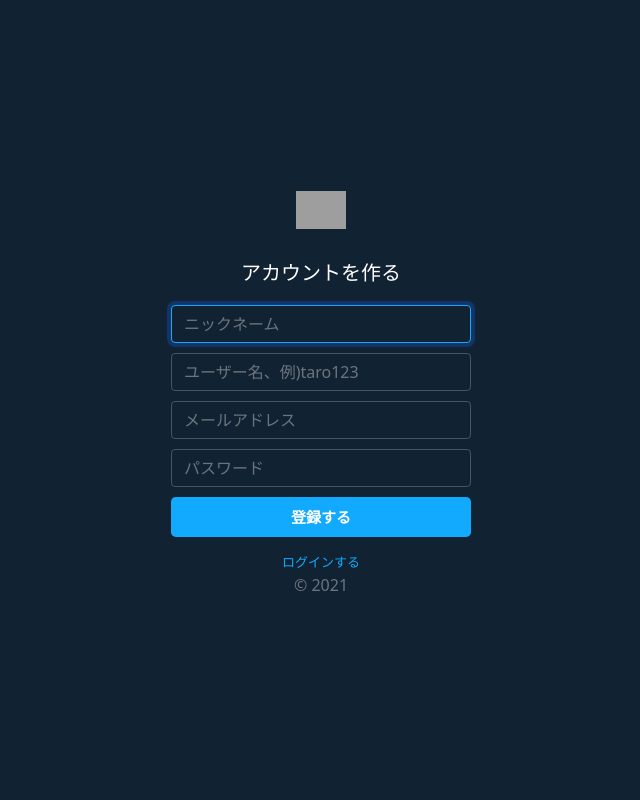
After one commit to otsu-kento/TwitterClone, a PHP site: page /sign-up.php in a window 1280 px wide. The commit adds this page. Shown: the whole page, without its empty margins (319-959 px from the left). Run offline with PHP 8.4, Linux system fonts and the light colour scheme; grey boxes are pictures that could not be loaded.

Commit message:
会員登録画面、ログイン画面実装

```diff
--- a/views/css/style.css
+++ b/views/css/style.css
@@ -1,4 +1,116 @@
-/* å…¨ä½“ */
+/*
+user agent stylesheet リセット
+****/
+/*
+html5doctor.com Reset Stylesheet
+v1.6.1
+Last Updated: 2010-09-17
+Author: Richard Clark - http://richclarkdesign.com
+Twitter: @rich_clark
+*/
+
+html, body, div, span, object, iframe,
+h1, h2, h3, h4, h5, h6, p, blockquote, pre,
+abbr, address, cite, code,
+del, dfn, em, img, ins, kbd, q, samp,
+small, strong, sub, sup, var,
+b, i,
+dl, dt, dd, ol, ul, li,
+fieldset, form, label, legend,
+table, caption, tbody, tfoot, thead, tr, th, td,
+article, aside, canvas, details, figcaption, figure,
+footer, header, hgroup, menu, nav, section, summary,
+time, mark, audio, video {
+    margin:0;
+    padding:0;
+    border:0;
+    outline:0;
+    font-size:100%;
+    vertical-align:baseline;
+    background:transparent;
+}
+
+body {
+    line-height:1;
+}
+
+article,aside,details,figcaption,figure,
+footer,header,hgroup,menu,nav,section {
+    display:block;
+}
+
+nav ul {
+    list-style:none;
+}
+
+blockquote, q {
+    quotes:none;
+}
+
+blockquote:before, blockquote:after,
+q:before, q:after {
+    content:'';
+    content:none;
+}
+
+a {
+    margin:0;
+    padding:0;
+    font-size:100%;
+    vertical-align:baseline;
+    background:transparent;
+}
+
+/* change colours to suit your needs */
+ins {
+    background-color:#ff9;
+    color:#000;
+    text-decoration:none;
+}
+
+/* change colours to suit your needs */
+mark {
+    background-color:#ff9;
+    color:#000;
+    font-style:italic;
+    font-weight:bold;
+}
+
+del {
+    text-decoration: line-through;
+}
+
+abbr[title], dfn[title] {
+    border-bottom:1px dotted;
+    cursor:help;
+}
+
+table {
+    border-collapse:collapse;
+    border-spacing:0;
+}
+
+/* change border colour to suit your needs */
+hr {
+    display:block;
+    height:1px;
+    border:0;
+    border-top:1px solid #cccccc;
+    margin:1em 0;
+    padding:0;
+}
+
+input, select {
+    vertical-align:middle;
+}
+
+/*
+全体
+****/
+html {
+    height: 100%;
+}
+
 .container {
     display: flex;
     justify-content: center;
@@ -51,7 +163,9 @@ a {
     text-decoration: none;
 }
 
-/* ã‚µã‚¤ãƒ‰ */
+/*
+サイド
+****/
 .side .side-inner {
     top: 0px;
     padding-top: 20px;
@@ -104,7 +218,9 @@ a {
     }
 }
 
-/* ãƒ¡ã‚¤ãƒ³ */
+/*
+メイン
+****/
 .main .main-header {
     padding: 20px;
     border-bottom: 1px solid #eef;
@@ -117,7 +233,9 @@ a {
     font-weight: bold;
 }
 
-/* ãƒ›ãƒ¼ãƒ  */
+/*
+ホーム
+****/
 .home .tweet-post {
     display: flex;
     padding: 10px;
@@ -245,3 +363,47 @@ a {
         margin-top: 10px;
     }
 }
+
+/*
+会員登録（ログイン共用）
+****/
+body.signup {
+    display: flex;
+    align-items: center;
+    padding-top: 40px;
+    padding-bottom: 40px;
+    height: 100%;
+}
+.signup {
+    background-color: #123;
+    color: #fff;
+}
+.signup .form-signup {
+    width: 100%;
+    max-width: 330px;
+    padding: 15px;
+    margin: auto;
+}
+.signup .logo-white {
+    margin-bottom: 30px;
+    width: 50px;
+}
+.signup h1 {
+    font-size: 20px;
+    margin-bottom: 20px;
+}
+.signup input {
+    margin-bottom: 10px;
+    background-color: #123;
+    border-color: #456;
+    color: #fff;
+}
+.signup input:focus {
+    background-color: #123;
+    border-color: #1af;
+    color: #fff;
+}
+
+.signup input:-webkit-autofill {
+    -webkit-box-shadow: 0 0 0px 1000px #123 inset;
+}
--- /dev/null
+++ b/views/sign-up.php
@@ -0,0 +1,29 @@
+<!DOCTYPE html>
+<html lang="ja">
+<head>
+    <meta charset="UTF-8">
+    <meta http-equiv="X-UA-Compatible" content="IE=edge">
+    <meta name="viewport" content="width=device-width, initial-scale=1.0">
+    <link rel="icon" href="/TwitterClone/views/img/logo-twitterblue.svg">
+    <!-- bootstrap CSS  -->
+    <link href="https://cdn.jsdelivr.net/npm/bootstrap@5.0.1/dist/css/bootstrap.min.css" rel="stylesheet" integrity="sha384-+0n0xVW2eSR5OomGNYDnhzAbDsOXxcvSN1TPprVMTNDbiYZCxYbOOl7+AMvyTG2x" crossorigin="anonymous">
+    <link href="/TwitterClone/views/css/style.css" rel="stylesheet">
+    <title>会員登録画面 / TwitterClone</title>
+    <meta name="description" content="会員登録画面です">
+</head>
+<body class="signup text-center">
+    <main class="form-signup">
+        <form action="sign-up.php" method="post">
+            <img src="/TwitterClone/views/img/logo-white.svg" alt="" class="logo-white">
+            <h1>アカウントを作る</h1>
+            <input type="text" class="form-control" name="nickname" placeholder="ニックネーム" maxlength="50" required autofocus>
+            <input type="text" class="form-control" name="name" autocomplete="off" placeholder="ユーザー名、例)taro123" maxlength="50" required>
+            <input type="email" class="form-control" name="mail" placeholder="メールアドレス" maxlength="254" required>
+            <input type="password" class="form-control" name="password" autocomplete="off" placeholder="パスワード" miinlength="4" maxlength="128" required>
+            <button class="w-100 btn btn-lg" type="submit">登録する</button>
+            <p class="mt-3 mb-2"><a href="sign-in.php">ログインする</a></p>
+            <p class="mt-2 mb-3 text-muted">&copy; 2021</p>
+        </form>
+    </main>
+</body>
+</html>
```
Also changed, not shown: views/sign-in.php (added, +27 -0 lines).
